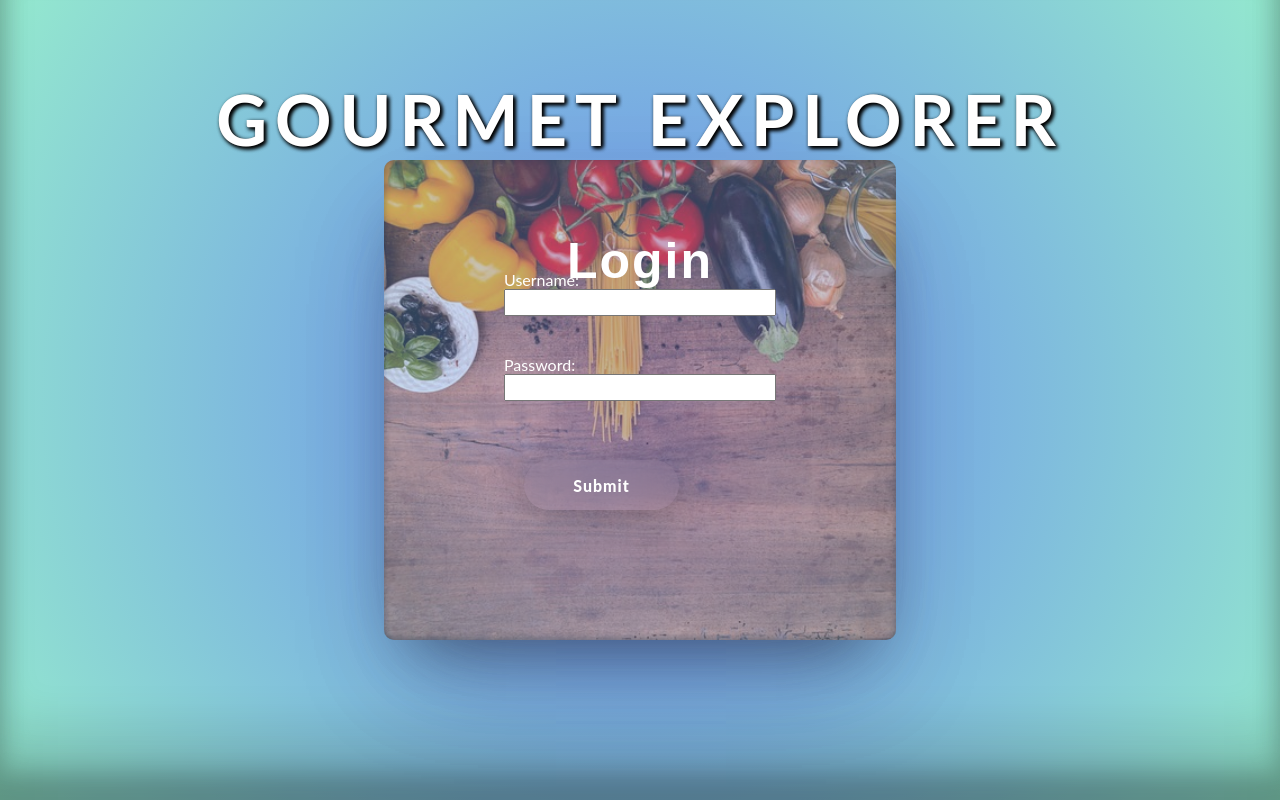
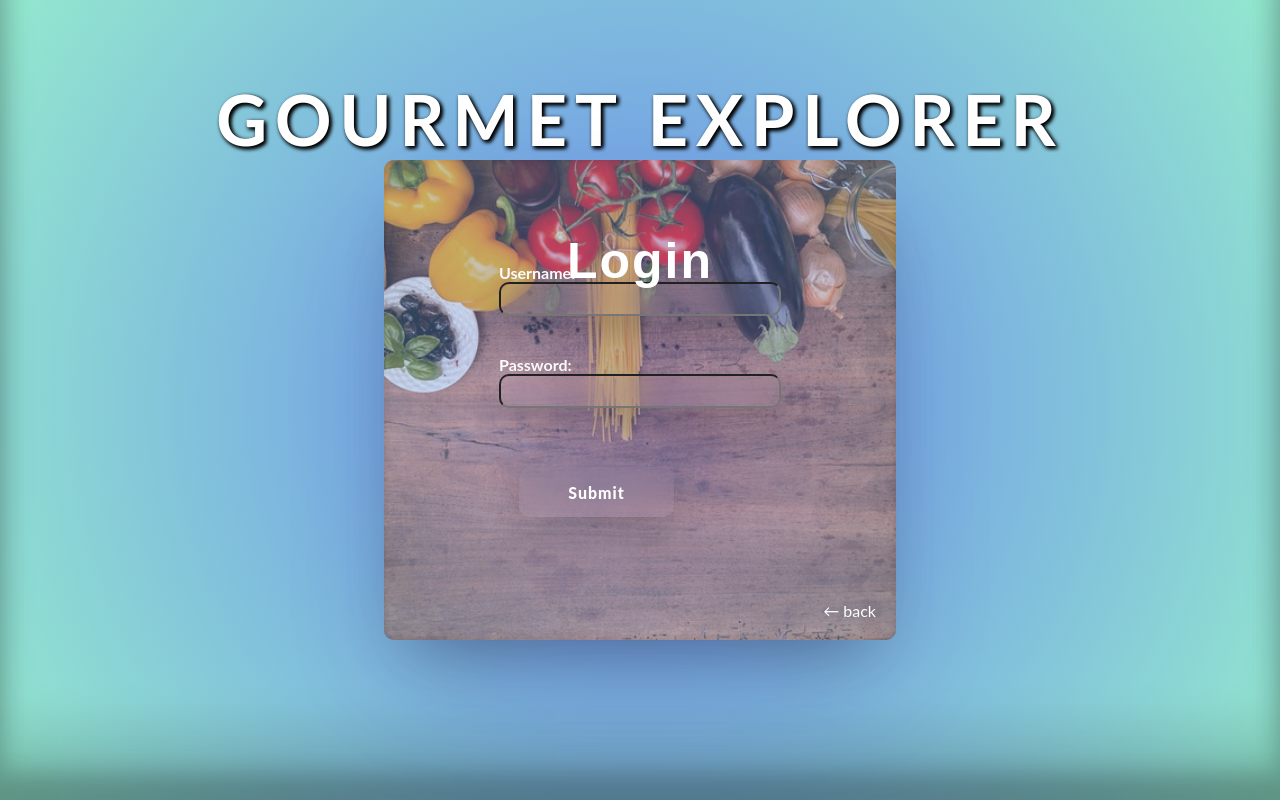
Before and after one commit to SonjaLu/React-MongoDB-Project, a React (Vite) app in the folder frontend/: page / in a window 1280 px wide. Both pictures are taken after a click on the link "Login". Built offline with nearby package versions, Linux system fonts and the light colour scheme.

Commit message:
backbtn und style changes

```diff
--- a/frontend/src/App.css
+++ b/frontend/src/App.css
@@ -61,56 +61,3 @@ a {
   color: white;
   z-index: 2;
 }
-
-.showbox {
-  width: 40%;
-  height: 60%;
-  background-color: rgb(70, 111, 111);
-  justify-content: center;
-  align-items: center;
-  display: flex;
-position: absolute;
-color: white;
-top: 50%;
-  left: 50%;
-  transform: translate(-50%, -50%);
-  border-radius: 10px;
-  box-shadow: rgba(50, 50, 93, 0.25) 0px 50px 100px -20px, rgba(0, 0, 0, 0.3) 0px 30px 60px -30px, rgba(10, 37, 64, 0.35) 0px -2px 6px 0px inset;
-z-index: 0;
-padding: 5px;
-}
-
-.showbox2 {
-  width: 40%;
-  height: 60%;
-  justify-content: center;
-  align-items: center;
-  display: flex;
-  position: absolute;
-  color: white;
-  top: 50%;
-  left: 50%;
-  transform: translate(-50%, -50%);
-  border-radius: 10px;
-  box-shadow: rgba(50, 50, 93, 0.25) 0px 50px 100px -20px, rgba(0, 0, 0, 0.3) 0px 30px 60px -30px, rgba(10, 37, 64, 0.35) 0px -2px 6px 0px inset;
-  z-index: 0;
-}
-
-.showbox2::before {
-  content: "";
-  background-image: url('assets/mediterranean-cuisine.jpg');
-  background-size: cover;
-  background-repeat: no-repeat;
-  background-position: center;
-  opacity: 0.6;
-  position: absolute;
-  width: 100%;
-  height: 100%;
-  top: 0;
-  left: 0;
-  right: 0;
-  bottom: 0;
-  z-index: -1;
-  border-radius: 10px;
-  box-shadow: rgba(50, 50, 93, 0.25) 0px 50px 100px -20px, rgba(0, 0, 0, 0.3) 0px 30px 60px -30px, rgba(10, 37, 64, 0.35) 0px -2px 6px 0px inset;
-}
--- a/frontend/src/App.jsx
+++ b/frontend/src/App.jsx
@@ -2,8 +2,10 @@ import React, { useState } from 'react';
 import './App.css';
 import Login from './Login.jsx';
 import './Login.css';
+import './Inputfield.css';
 import './Register.css';
-import './submitbtn.css';
+import './Submitbtn.css';
+import './Showbox.css';
 import Register from './Register.jsx';
 import Reviews from './Reviews.jsx';
 import Welcome from './Welcome.jsx';
@@ -15,6 +17,14 @@ function App() {
 
   const handleLoginClick = () => {
     setShowLogin(true);
+  };
+
+  const handleCloseRegister = () => {
+    setShowRegister(false);
+  };
+
+  const handleCloseLogin = () => {
+    setShowLogin(false);
   };
 
   const handleRegisterClick = () => {
@@ -36,9 +46,9 @@ function App() {
         />
       )}
 
-      {showLogin && <Login />}
-      {showRegister && <Register />}
-      {showReviews && <Reviews />}
+      {showLogin && <Login onCloseLogin={handleCloseLogin} />}
+{showRegister && <Register onCloseRegister={handleCloseRegister} />}
+{showReviews && <Reviews />}
     </div>
   );
 }
--- /dev/null
+++ b/frontend/src/Inputfield.css
@@ -0,0 +1,17 @@
+input {
+    background: transparent;
+    box-shadow: 0 15px 35px rgba(0, 0, 0, .2);
+    border-radius: 10px;
+    backdrop-filter: blur(15px);
+    height: 30px;
+    text-align: left !important;
+    font-weight: 600;
+    letter-spacing: 1px;
+    text-decoration: none;
+    padding-left: 10px !important;
+
+}
+
+label {
+    font-weight: bold;
+}
--- a/frontend/src/Register.css
+++ b/frontend/src/Register.css
@@ -27,6 +27,7 @@
   .inputs-wrapper {
     display: flex;
     flex-direction: column;
+    margin-top: 70px;
   }
 
   .input-group label {
@@ -47,7 +48,6 @@
     padding: 0;
     text-align: center;
     font-family: 'Lobster', sans-serif;
-    color: white;
     z-index: 2;
     display: flex;
     justify-content: center;
--- a/frontend/src/Register.jsx
+++ b/frontend/src/Register.jsx
@@ -1,6 +1,7 @@
 import React, { useState } from 'react';
 
-function Register() {
+
+function Register({ onCloseRegister }) {
   const [firstName, setFirstName] = useState('');
   const [lastName, setLastName] = useState('');
   const [email, setEmail] = useState('');
@@ -90,6 +91,11 @@ function Register() {
           <div>
   <a id="submitbtn" href="#" role="button">Submit</a>
 </div>
+<div>
+<div className="back-button" onClick={onCloseRegister} style={{ position: 'absolute', bottom: '20px', right: '20px', cursor: 'pointer' }}>
+        &#8592; back
+      </div>
+    </div>
         </form>
       </div>
     </div>
--- /dev/null
+++ b/frontend/src/Showbox.css
@@ -0,0 +1,34 @@
+.showbox2 {
+    width: 40%;
+    height: 60%;
+    justify-content: center;
+    align-items: center;
+    display: flex;
+    position: absolute;
+    color: white;
+    top: 50%;
+    left: 50%;
+    transform: translate(-50%, -50%);
+    border-radius: 10px;
+    box-shadow: rgba(50, 50, 93, 0.25) 0px 50px 100px -20px, rgba(0, 0, 0, 0.3) 0px 30px 60px -30px, rgba(10, 37, 64, 0.35) 0px -2px 6px 0px inset;
+    z-index: 1;
+  }
+
+  .showbox2::before {
+    content: "";
+    background-image: url('assets/mediterranean-cuisine.jpg');
+    background-size: cover;
+    background-repeat: no-repeat;
+    background-position: center;
+    opacity: 0.6;
+    position: absolute;
+    width: 100%;
+    height: 100%;
+    top: 0;
+    left: 0;
+    right: 0;
+    bottom: 0;
+    z-index: -1;
+    border-radius: 10px;
+
+  }
--- a/frontend/src/login.jsx
+++ b/frontend/src/login.jsx
@@ -1,6 +1,6 @@
 import React, { useState } from 'react';
 
-function Login() {
+function Login( {onCloseLogin} ) {
   const [username, setUsername] = useState('');
   const [password, setPassword] = useState('');
 
@@ -40,6 +40,11 @@ function Login() {
 <div>
   <a id="submitbtn" href="#" role="button">Submit</a>
 </div>
+<div>
+<div className="back-button" onClick={onCloseLogin} style={{ position: 'absolute', bottom: '20px', right: '20px', cursor: 'pointer' }}>
+        &#8592; back
+      </div>
+    </div>
 
        </form>
     </div>
--- a/frontend/src/submitbtn.css
+++ b/frontend/src/submitbtn.css
@@ -8,7 +8,7 @@
     align-items: center;
     background: transparent;
     color: white;
-    border-radius: 30px;
+    border-radius: 10px;
     font-weight: 800;
     letter-spacing: 1px;
     text-decoration: none;
@@ -24,7 +24,8 @@
 
   #submitbtn:hover {
     letter-spacing: 3px;
-    color:black;
+    color:rgb(84, 117, 159);
+    backdrop-filter: blur(10px);
   }
 
   #submitbtn:before,
@@ -45,7 +46,7 @@
     width: 80%;
     height: 50%;
     background: rgb(140, 216, 212);
-    border-radius: 30px;
+    border-radius: 10px;
     transform: translateX(-50%) translateY(-100%);
 
   }
@@ -62,7 +63,7 @@
     width: 80%;
     height: 50%;
     background: rgb(140, 216, 212);
-    border-radius: 30px;
+    border-radius: 10px;
     transform: translateX(-50%) translateY(100%);
   }
 
```
Also changed, not shown: frontend/src/Login.css (line endings or trailing spaces).
